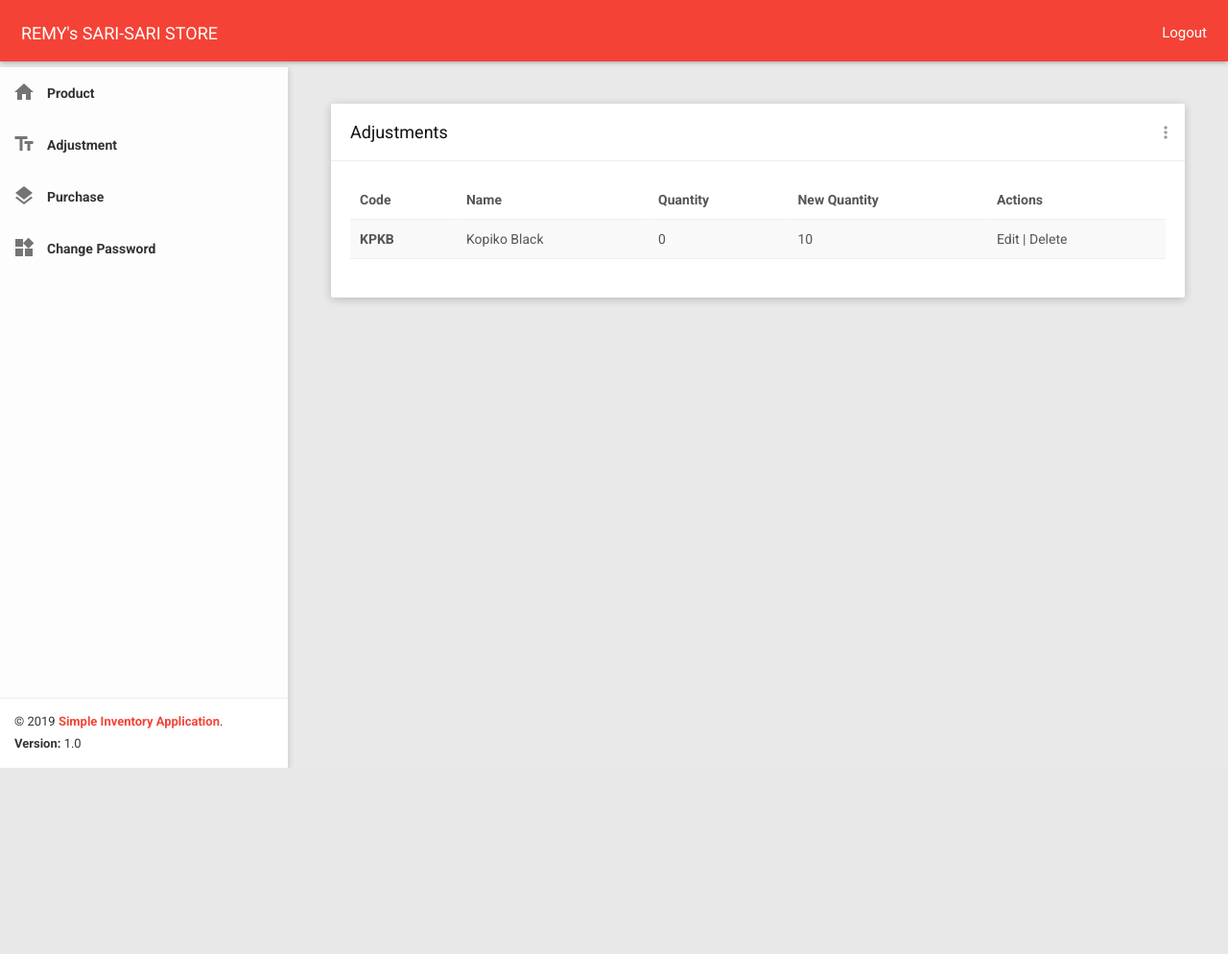
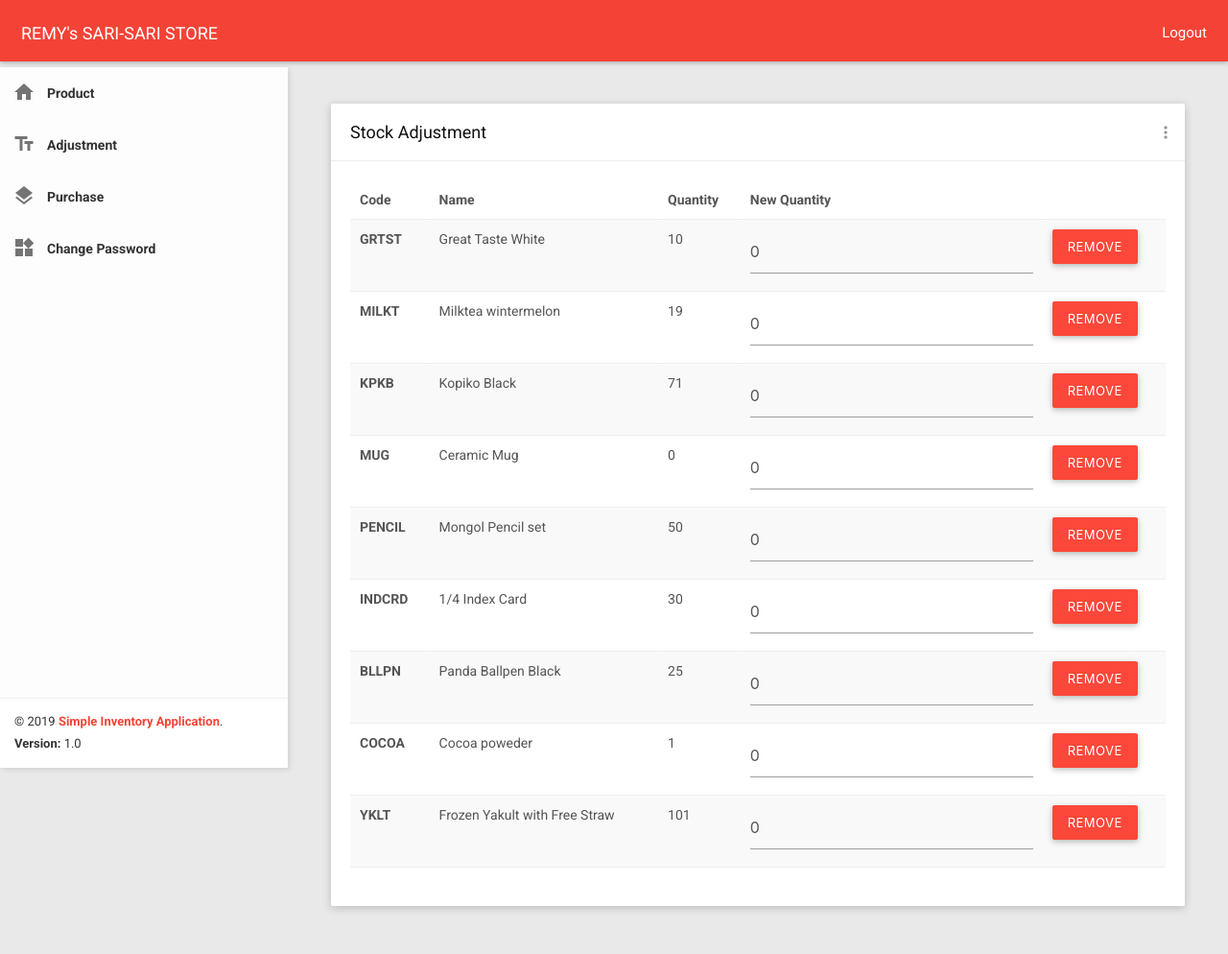
Before and after one commit to ferferroro/hello_inventory, a Flask app: page /adjustment in a window 1280 px wide. Shown: the whole page at 96% size. Before the commit the page ends 800 px from the top, so only its background shows below. Run offline with Flask 2, Linux system fonts and the light colour scheme; a user stored in the database is signed in; data comes from the database, SQL or seed files in the repository; both versions use the stored data as it was after the commit; some libraries are stand-ins or nearby versions.

Commit message:
Finish adjustment and purchase module

```diff
--- a/app.py
+++ b/app.py
@@ -3,6 +3,7 @@ from flask_sqlalchemy import SQLAlchemy
 from datetime import datetime
 from werkzeug.security import generate_password_hash, check_password_hash
 from flask_login import LoginManager, UserMixin, login_user, login_required, logout_user, current_user
+import ast
 
 app = Flask(__name__) # '__main__ or app'
 
@@ -13,6 +14,7 @@ app.config['SECRET_KEY'] = 'etoaysekretolamang'
 db = SQLAlchemy(app)
 login_manager = LoginManager()
 login_manager.init_app(app)
+
 
 class User(db.Model, UserMixin):
     __tablename__ = 'user'
@@ -205,15 +207,283 @@ def delete_product(id):
             db.session.commit()
             return redirect(url_for('products'))
 
-@app.route('/adjustment')
+@app.route('/adjustment', methods=['POST','GET'])
 @login_required
 def adjustment():
-    return render_template('adjustment.html')
+    adjustment_header = AdjustmentHeader.query.filter_by(id=1).first_or_404()
 
-@app.route('/purchase')
+    if request.method == 'GET':
+        return render_template('adjustment.html',
+            adjustment_header=adjustment_header,
+            message='',
+            css_class=''
+        )
+
+    if request.method == 'POST' and adjustment_header:
+        # get the submit type | save or apply
+        submit_type = request.form['submit_type']
+
+        # if load products
+        if submit_type == '1':
+            # get all the products
+            all_products = Product.query.all()
+            for product in all_products:
+                existing_prod = AdjustmentDetail.query.filter_by(product_id=product.id).first()
+                if not existing_prod:
+                    adjustment_detail = AdjustmentDetail(quantity_adjust=0,
+                        adjustment_reference=adjustment_header,
+                        adjustment_detail=product)
+                    db.session.add(adjustment_detail)
+                    db.session.commit()
+            return redirect('/adjustment')
+
+        if submit_type == 'save_adjustment' or submit_type == 'apply_adjustment':
+            # get the form data
+            raw_datas = request.form
+            # set the form data to dictionary
+            raw_datas = raw_datas.to_dict(flat=False)
+            # strip off unwated characters
+            raw_datas = str(raw_datas).replace("[", "")
+            raw_datas = str(raw_datas).replace("]", "")
+            # convert the raw data to a dictionary
+            adj_lines = ast.literal_eval(raw_datas)
+
+            # save current adjustment
+            if submit_type == 'save_adjustment':
+                # loop all lines
+                for adj_id in adj_lines:
+                    if adj_id == 'submit_type':
+                        continue
+                    # commit changes
+                    adj_detail = AdjustmentDetail.query.filter_by(id=int(adj_id)).first()
+                    if adj_detail:
+                        adj_detail.quantity_adjust = int(adj_lines[adj_id])
+                        db.session.commit()
+                message = 'Adjustment has been Saved!'
+            if submit_type == 'apply_adjustment':
+                # loop all lines
+                for adj_id in adj_lines:
+                    if adj_id == 'submit_type':
+                        continue
+                    # commit changes
+                    adj_detail = AdjustmentDetail.query.filter_by(id=int(adj_id)).first()
+                    if adj_detail:
+                        # save the current screen to adjustment datail table
+                        adj_detail.quantity_adjust = int(adj_lines[adj_id])
+                        # now save to the product able
+                        prod = Product.query.filter_by(id=adj_detail.product_id).first()
+                        if prod:
+                            prod.quantity = adj_detail.quantity_adjust
+                            adj_detail.quantity_adjust = 0
+                        db.session.commit()
+                message = 'Adjustment has been Applied!'
+
+            return render_template('adjustment.html',
+                    adjustment_header=adjustment_header,
+                    message=message,
+                    css_class='alert-success'
+                )
+        temp_char = submit_type.split('-')
+        if temp_char[0] == "DEL":
+            adj_detail = AdjustmentDetail.query.filter_by(id=int(temp_char[1])).first()
+            if adj_detail:
+                db.session.delete(adj_detail)
+                db.session.commit()
+                return render_template('adjustment.html',
+                        adjustment_header=adjustment_header,
+                        message='Stock adjustment line removed!',
+                        css_class='alert-success')
+
+@app.route('/purchase', methods=['POST','GET'])
 @login_required
 def purchase():
-    return render_template('purchase.html')
+    purchase_header = PurchaseHeader.query.filter_by(id=1).first_or_404()
+
+    receive_field_state = ''
+    purchase_field_state = ''
+    if purchase_header.status == 'New':
+        receive_field_state = ''
+        receive_field_state = 'readonly="readonly"'
+    elif purchase_header.status == 'In Transit':
+        receive_field_state = 'readonly="readonly"'
+        purchase_field_state = 'readonly="readonly"'
+    elif  purchase_header.status == 'Received':
+        receive_field_state = ''
+        purchase_field_state = 'readonly="readonly"'
+
+    if request.method == 'GET':
+        return render_template('purchase.html',
+            purchase_header=purchase_header,
+            message='',
+            css_class='',
+            receive_field_state=receive_field_state,
+            purchase_field_state=purchase_field_state
+        )
+
+    if request.method == 'POST' and purchase_header:
+        # get the submit type | save or apply
+        submit_type = request.form['submit_type']
+        css_class = 'alert-success'
+
+        # if load products
+        if submit_type == '1':
+            # get all the products
+            all_products = Product.query.all()
+            for product in all_products:
+                existing_prod = PurchaseDetail.query.filter_by(product_id=product.id).first()
+                if not existing_prod:
+                    purchase_detail = PurchaseDetail(quantity_purchase=0,
+                        quantity_receive=0,
+                        purchase_reference=purchase_header,
+                        purchase_detail=product)
+                    db.session.add(purchase_detail)
+                    db.session.commit()
+            return render_template('purchase.html',
+                purchase_header=purchase_header,
+                message='Products has been loaded!',
+                css_class='alert-success',
+                receive_field_state=receive_field_state,
+                purchase_field_state=purchase_field_state
+            )
+
+        if (submit_type == 'save_purchase' or
+            submit_type == 'export_purchase' or
+            submit_type == 'start_purchase' or
+            submit_type == 'receive_purchase' or
+            submit_type == 'apply_purchase'
+            ):
+            # get the form data
+            raw_datas = request.form
+            # set the form data to dictionary
+            raw_datas = raw_datas.to_dict(flat=False)
+            # strip off unwated characters
+            raw_datas = str(raw_datas).replace("[", "")
+            raw_datas = str(raw_datas).replace("]", "")
+            # convert the raw data to a dictionary
+            purch_lines = ast.literal_eval(raw_datas)
+            # return purch_lines
+
+
+            ####### dodgy code START - never do this - im running out of time so okay for now  ######
+            purch_lines.pop('submit_type')
+            temp_purch_list = []
+            purch_lines_new = []
+
+            # Loop 1 - build the purchase qty
+            for temp in purch_lines:
+                # split the individual form data
+                temp_char = temp.split('-')
+                temp_char.append(str(purch_lines[temp]))
+                # build the temporary list
+                if temp_char[0] == 'PURCHASE':
+                    temp_dict = { 'id':  temp_char[1],
+                                   'prod_code': temp_char[2],
+                                   'purch_qty': temp_char[3],
+                                   'receive_qty': '0'
+                                }
+                    temp_purch_list.append(temp_dict)
+
+            # Loop 2 - add the receive qty
+            for temp in purch_lines:
+               # split the individual form data
+                temp_char = temp.split('-')
+                temp_char.append(str(purch_lines[temp]))
+                if temp_char[0] == 'RECEIVE':
+                    for item in temp_purch_list:
+                        if item['prod_code'] == temp_char[2]:
+                            item['receive_qty'] = str(purch_lines[temp])
+                            # return item
+                            purch_lines_new.append(item)
+
+            ####### dodgy code END - never do this - im running out of time so okay for now  ######
+
+            # save current purchase
+            # if submit_type == 'save_purchase':
+            # loop all lines
+            for purch_item in purch_lines_new:
+                # check purchase detail exist
+                purchase_detail = PurchaseDetail.query.filter_by(id=str(purch_item['id'])).first()
+                if purchase_detail:
+                    # check product exist
+                    prod = Product.query.filter_by(code=purch_item['prod_code']).first()
+                    if prod:
+                        purchase_detail.quantity_purchase = int(purch_item['purch_qty'])
+                        purchase_detail.quantity_receive = int(purch_item['receive_qty'])
+            # throw success message
+            message = 'Changes has been saved!'
+
+            if submit_type == 'start_purchase':
+                purchase_header.status = 'In Transit'
+                db.session.commit()
+                receive_field_state = 'readonly="readonly"'
+                purchase_field_state = 'readonly="readonly"'
+                message = 'Purchase now in Transit, you cannot update quantity until you Receive the goods!'
+
+            if submit_type == 'receive_purchase':
+                purchase_header.status = 'Received'
+                db.session.commit()
+                receive_field_state = ''
+                purchase_field_state = 'readonly="readonly"'
+                message = 'Purchase received, please match the purchase quantity against the receive quantity!'
+
+            if submit_type == 'export_purchase':
+                message = " Sorry this module is not yet available! "
+                css_class = 'alert-danger'
+
+            if submit_type == 'apply_purchase':
+                if purchase_header.status != 'Received':
+                    message="Unable to apply purchase, please contact administrator!"
+                    css_class='alert-danger'
+                else:
+                    purchase_header.status = 'New'
+                    # save the quantity to product atble
+                    for purch_item in purch_lines_new:
+                        # check purchase detail exist
+                        purchase_detail = PurchaseDetail.query.filter_by(id=str(purch_item['id'])).first()
+                        if purchase_detail:
+                            # now save to the product able
+                            prod = Product.query.filter_by(id=purchase_detail.product_id).first()
+                            if prod:
+                                prod.quantity = prod.quantity + purchase_detail.quantity_receive
+                                purchase_detail.quantity_purchase = 0
+                                purchase_detail.quantity_receive = 0
+                    db.session.commit()
+                    receive_field_state = ''
+                    receive_field_state = 'readonly="readonly"'
+                    message="Purchase complete!"
+                    css_class='alert-success'
+
+
+            return render_template('purchase.html',
+                purchase_header=purchase_header,
+                message=message,
+                css_class=css_class,
+                receive_field_state=receive_field_state,
+                purchase_field_state=purchase_field_state
+            )
+
+        temp_char = submit_type.split('-')
+        if temp_char[0] == "DEL":
+            if purchase_header.status == 'New':
+                purch_detail = PurchaseDetail.query.filter_by(id=int(temp_char[1])).first()
+                if purch_detail:
+                    db.session.delete(purch_detail)
+                    db.session.commit()
+                    message = 'Line has been removed!'
+                    css_class = 'alert-success'
+            else:
+                message = 'Remove not allowed!'
+                css_class = 'alert-danger'
+
+            receive_field_state = ''
+            receive_field_state = 'readonly="readonly"'
+            return render_template('purchase.html',
+                    purchase_header=purchase_header,
+                    message=message,
+                    css_class=css_class,
+                    receive_field_state=receive_field_state,
+                    purchase_field_state=purchase_field_state)
+
 
 @app.route('/changepassword', methods=['POST', 'GET'])
 @login_required
@@ -258,3 +528,22 @@ def resetdevpassword():
         user.hash_password(password='dev')
         db.session.commit()
     return redirect('/')
+
+# # load_product_on_adjustment
+# @app.route('/load_product_on_adjustment/<id>')
+# def load_product_on_adjustment(id):
+#     # fetch the adjustment header exist
+#     adjustment_header = AdjustmentHeader.query.filter_by(id=id).first()
+#     # check if the adjustment header exist
+#     if adjustment_header:
+#         # get all the products
+#         all_products = Product.query.all()
+#         for product in all_products:
+#             existing_prod = AdjustmentDetail.query.filter_by(product_id=product.id).first()
+#             if not existing_prod:
+#                 adjustment_detail = AdjustmentDetail(quantity_adjust=0,
+#                     adjustment_reference=adjustment_header,
+#                     adjustment_detail=product)
+#                 db.session.add(adjustment_detail)
+#                 db.session.commit()
+#         return redirect('/adjustment')
--- a/templates/adjustment.html
+++ b/templates/adjustment.html
@@ -13,27 +13,39 @@
 
     <section class="content">
         <div class="container-fluid">
-            <!-- Striped Rows -->
+            <form method='POST'>
             <div class="row clearfix">
                 <div class="col-lg-12 col-md-12 col-sm-12 col-xs-12">
                     <div class="card">
+                         <!-- Striped Rows -->
                         <div class="header">
-                            <h2>Adjustments</h2>
+                            <h2> {{ adjustment_header.description }} </h2>
                             <ul class="header-dropdown m-r--5">
                                 <li class="dropdown">
                                     <a href="javascript:void(0);" class="dropdown-toggle" data-toggle="dropdown" role="button" aria-haspopup="true" aria-expanded="false">
                                         <i class="material-icons">more_vert</i>
                                     </a>
                                     <ul class="dropdown-menu pull-right">
-                                        <li><a href="javascript:void(0);">
-                                                <button type="button" class="btn btn-block btn-lg btn-default waves-effect">Save Adjustment</button>
-                                                <button type="button" class="btn btn-block btn-lg btn-default waves-effect">Apply Adjustment</button>
-                                        </a></li>
+                                        <li>
+                                            <button type="submit" class="btn btn-block btn-lg btn-default waves-effect" name="submit_type" value="{{ adjustment_header.id }}">Load Products</button>
+                                        </li>
+                                        <li>
+                                            <button type="submit" class="btn btn-block btn-lg btn-default waves-effect" name="submit_type" value="save_adjustment">Save Adjustment</button>
+
+                                        </li>
+                                        <li>
+                                            <button type="submit" class="btn btn-block btn-lg btn-default waves-effect" name="submit_type" value="apply_adjustment">Apply Adjustment</button>
+                                        </li>
                                     </ul>
                                 </li>
                             </ul>
                         </div>
                         <div class="body table-responsive">
+                            {% if message %}
+                                <div class="alert {{ css_class }}">
+                                    {{ message }}
+                                </div>
+                            {% endif %}
                             <table class="table table-striped">
                                 <thead>
                                     <tr>
@@ -41,23 +53,31 @@
                                         <th>Name</th>
                                         <th>Quantity</th>
                                         <th>New Quantity</th>
-                                        <th>Actions</th>
+                                        <th></th>
                                     </tr>
                                 </thead>
                                 <tbody>
-                                    <tr>
-                                        <th scope="row">KPKB</th>
-                                        <td>Kopiko Black</td>
-                                        <td>0</td>
-                                        <td>10</td>
-                                        <td>Edit | Delete</td>
-                                    </tr>
+                                    {% for adjustment_detail in adjustment_header.adjustment_details[:] %}
+                                        <tr>
+                                            <th scope="row">{{ adjustment_detail.adjustment_detail.code }}</th>
+                                            <td>{{ adjustment_detail.adjustment_detail.name }}</td>
+                                            <td>{{ adjustment_detail.adjustment_detail.quantity }}</td>
+                                            <td>
+                                                <input type="number" name="{{ adjustment_detail.id }}" class="form-control" value="{{ adjustment_detail.quantity_adjust }}">
+                                                <!-- <input type="hidden" name="adj_line_id{{ adjustment_detail.id }}" value="{{ adjustment_detail.id }}"> -->
+                                            </td>
+                                            <td>
+                                                <button type="submit" class="btn btn-danger waves-effect" name="submit_type" value="DEL-{{ adjustment_detail.id }}">Remove</button>
+                                            </td>
+                                        </tr>
+                                    {% endfor %}
                                 </tbody>
                             </table>
                         </div>
                     </div>
                 </div>
             </div>
+            </form>
             <!-- #END# Striped Rows -->
         </div>
     </section>
```
Also changed, not shown: templates/purchase.html (+41 -15 lines), db.sqlite, 1 other file.
